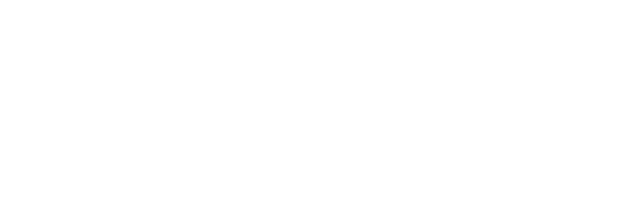
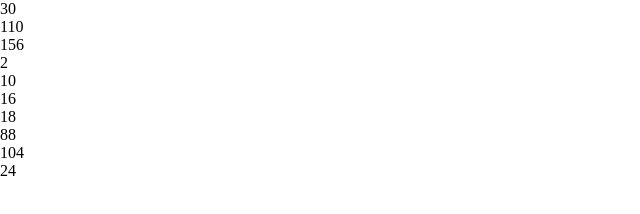
Before and after one commit to fregnani123/Projeto-de-Estudo---Privado-31, a plain HTML site: page index.html in a window 1280 px wide. Shown: the whole page, without its empty margins (0-640 px from the left). Drawn offline with Linux system fonts and the light colour scheme.

Commit message:
atualizar

```diff
--- a/estudos.js
+++ b/estudos.js
@@ -1,14 +1,32 @@
+
+
+let n = [15,55,78,1,5,8,9,44,52,12];
+let div = document.querySelector('div')
+let ul = document.createElement('ul')
+
+let number = n.map(valor => {
+   let li = criaLI()
+   li.innerText = valor * 2;
+   ul.appendChild(li)
+   div.appendChild(ul)
+   return div
+})
+
+function criaLI(){
+    let li = document.createElement('li');
+    return li;
+}
 
 
 
 
 
-let n = [15,55,78,1,5,8,9,44,52,12]
+// let n = [15,55,78,1,5,8,9,44,52,12]
 
-let resultado = n.reduce((a,e)=> {
-    return( a + e )
-},0)
-console.log(resultado)
+// let resultado = n.reduce((a,e)=> {
+//     return( a + e )
+// },0)
+// console.log(resultado)
 
 // let n = [15,55,78,1,5,8,9,44,52,12]
 // let reverso = n.length - 9;
--- a/index.html
+++ b/index.html
@@ -8,7 +8,7 @@
   <link rel="stylesheet" href="./style.css">
 </head>
 <body>
-
+  <div class="div"></div>
 </body>
 <script src="./estudos.js"></script>
 </html>
```
